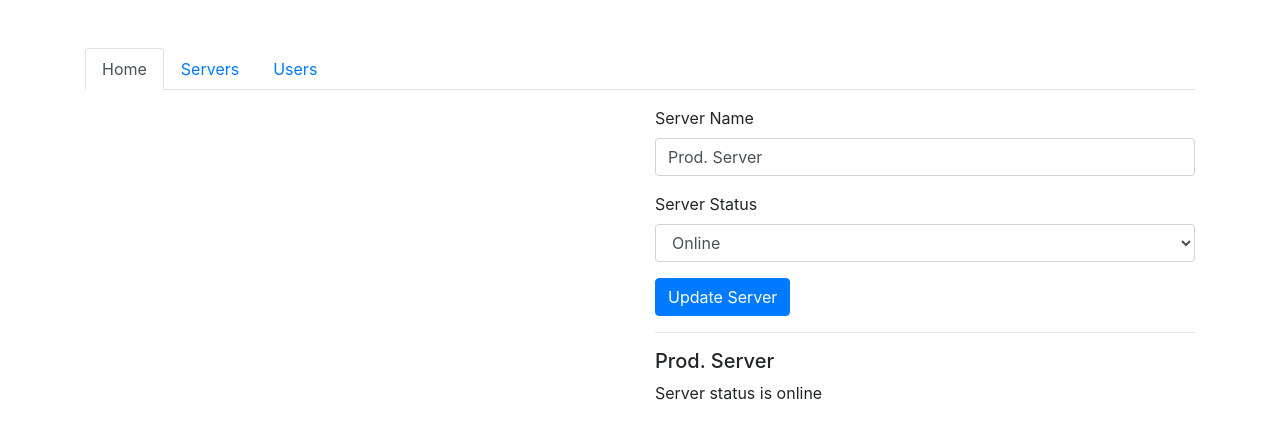
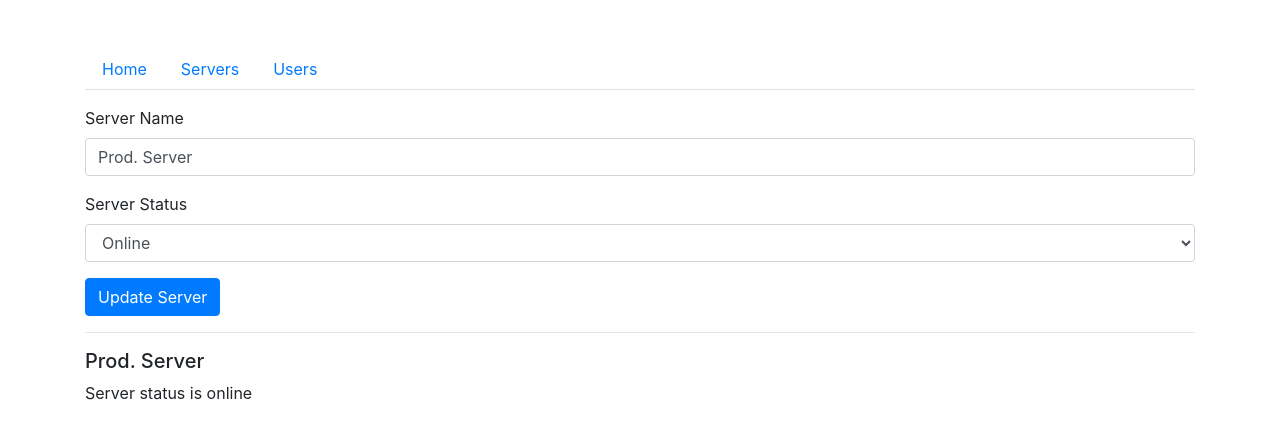
Before and after one commit to mfgabriel92/angular-9-section-11-routing, an Angular app: page /servers in a window 1280 px wide. Shown: the top 438 px of the page. Built offline with nearby package versions, Linux system fonts and the light colour scheme.

Commit message:
Navigating with Router Links

```diff
--- a/src/app/app.component.html
+++ b/src/app/app.component.html
@@ -3,13 +3,13 @@
     <div class="col-lg-12 col-md-12">
       <ul class="nav nav-tabs">
         <li class="nav-item">
-          <a class="nav-link active" href="#">Home</a>
+          <a class="nav-link" routerLink="/">Home</a>
         </li>
         <li class="nav-item">
-          <a class="nav-link" href="#">Servers</a>
+          <a class="nav-link" routerLink="/servers">Servers</a>
         </li>
         <li class="nav-item">
-          <a class="nav-link" href="#">Users</a>
+          <a class="nav-link" [routerLink]="['/users']">Users</a>
         </li>
       </ul>
     </div>
--- a/src/app/servers/servers.component.html
+++ b/src/app/servers/servers.component.html
@@ -1,12 +1,12 @@
 <div class="row">
-  <div class="col-lg-6 col-md-12">
+  <div class="col-lg-12">
     <div class="list-group">
       <a href="#" class="list-group-item" *ngFor="let server of servers">
         {{ server.name }}
       </a>
     </div>
   </div>
-  <div class="col-lg-6 col-md-12">
+  <div class="col-lg-12">
     <app-edit-server></app-edit-server>
     <hr />
     <app-server></app-server>
```
